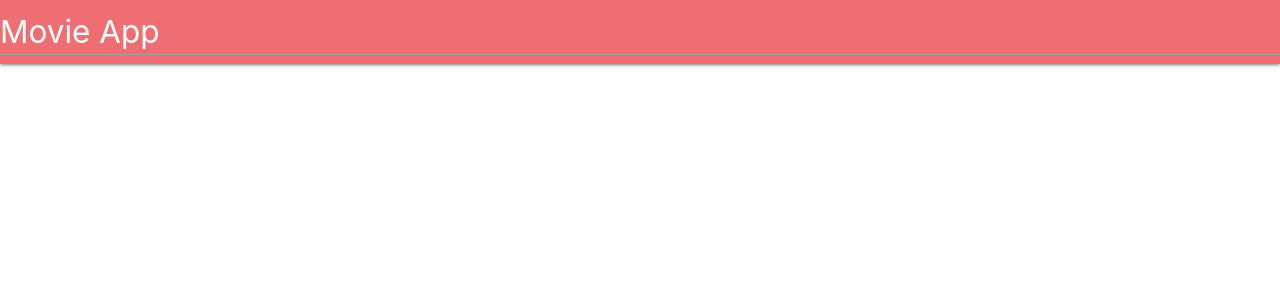
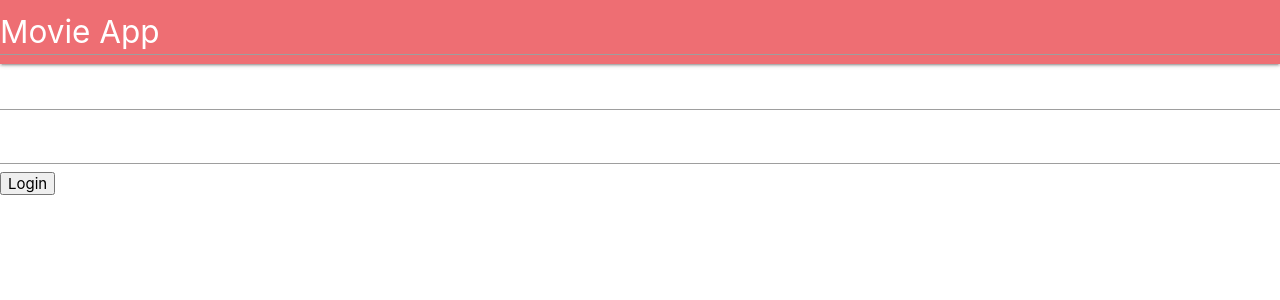
Before and after one commit to thomasengels/angular-vdab, an Angular app: page /login in a window 1280 px wide. Before the commit this address led to /. Shown: the top 300 px of the page. Built offline with nearby package versions, Linux system fonts and the light colour scheme.

Commit message:
7-authentication

```diff
--- /dev/null
+++ b/src/app/core/components/login/login.component.html
@@ -0,0 +1,5 @@
+<form #loginForm="ngForm" (ngSubmit)="login(loginForm.value)">
+    <input name="username" ngModel required type="text">
+    <input name="password" ngModel required type="password">
+    <button type="submit">Login</button>
+</form>
--- /dev/null
+++ b/src/app/core/components/login/login.component.ts
@@ -0,0 +1,36 @@
+import { AuthService } from './../../services/auth.service';
+import { Component, OnInit, OnDestroy } from '@angular/core';
+import { Router } from '@angular/router';
+import { Subject } from 'rxjs';
+import { takeUntil } from 'rxjs/operators';
+
+@Component({
+  selector: 'media-login',
+  templateUrl: './login.component.html',
+  styleUrls: ['./login.component.css']
+})
+export class LoginComponent implements OnInit, OnDestroy {
+  private unsubscribe$ = new Subject<boolean>();
+
+  constructor(private authService: AuthService, private router: Router) { }
+
+  ngOnDestroy(): void {
+    this.unsubscribe$.next(true);
+  }
+
+  ngOnInit(): void {
+  }
+
+  login(login: { username: string; password: string}){
+      this.authService.login(login.username, login.password)
+      .pipe(takeUntil(this.unsubscribe$))
+      .subscribe(isAuthorized => {
+        if (isAuthorized){
+            this.router.navigate(['tvshows']);
+        }
+      }, error => {
+        console.log(error);
+      });
+  }
+
+}
--- a/src/app/core/core.module.ts
+++ b/src/app/core/core.module.ts
@@ -1,21 +1,33 @@
+import { AuthService } from './services/auth.service';
+import { Route, RouterModule } from '@angular/router';
+import { SharedModule } from './../shared/shared.module';
 import { ModuleWithProviders, NgModule, SkipSelf } from '@angular/core';
 import { CommonModule } from '@angular/common';
 import { HTTP_INTERCEPTORS } from '@angular/common/http';
 import { AuthInterceptor } from './interceptors/auth.interceptor';
 import { Optional } from '@angular/core';
+import { LoginComponent } from './components/login/login.component';
 
-
+const routes: Route[] = [
+  {
+    path: 'login',
+    component: LoginComponent
+  }
+];
 
 @NgModule({
-  declarations: [],
+  declarations: [LoginComponent],
   imports: [
-    CommonModule
+    CommonModule,
+    SharedModule,
+    RouterModule.forRoot(routes)
   ],
   providers: [{
     provide: HTTP_INTERCEPTORS,
     useClass: AuthInterceptor,
     multi: true
-  }],
+  },
+  AuthService],
 })
 export class CoreModule {
   static forRoot(): ModuleWithProviders {
--- /dev/null
+++ b/src/app/core/services/auth.service.ts
@@ -0,0 +1,28 @@
+import { Injectable } from '@angular/core';
+import { throwError } from 'rxjs';
+import { of } from 'rxjs';
+import { Observable } from 'rxjs';
+
+@Injectable()
+export class AuthService {
+  private loggedIn = false;
+
+  private LOGIN_KEY = 'LOGIN';
+
+  constructor() {
+      this.loggedIn = !!sessionStorage.getItem(this.LOGIN_KEY);
+  }
+
+  login(username: string, password: string): Observable<boolean>{
+    if (username === 'Thomas' && password){
+      this.loggedIn = true;
+      sessionStorage.setItem('LOGIN', 'true');
+      return of(true);
+    }
+    return throwError('Unauthorized user');
+  }
+
+  get isLoggedIn(): boolean {
+    return this.loggedIn;
+  }
+}
--- a/src/app/tvshow/tvshow-routing.module.ts
+++ b/src/app/tvshow/tvshow-routing.module.ts
@@ -1,3 +1,4 @@
+import { AuthGuard } from './../core/guards/auth.guard';
 import { NgModule } from '@angular/core';
 import { Routes, RouterModule } from '@angular/router';
 import { TvShowAddComponent } from './components/tv-show-add/tv-show-add.component';
@@ -9,6 +10,8 @@ const routes: Routes = [
   {
     path: 'tvshows',
     component: TvShowListComponent,
+    canActivate: [AuthGuard],
+    canActivateChild: [AuthGuard],
     children: [
       {
         path: 'add',
```
Also changed, not shown: src/app/core/components/login/login.component.css (added), 2 other files (tests, documents, lock files or other folders).
